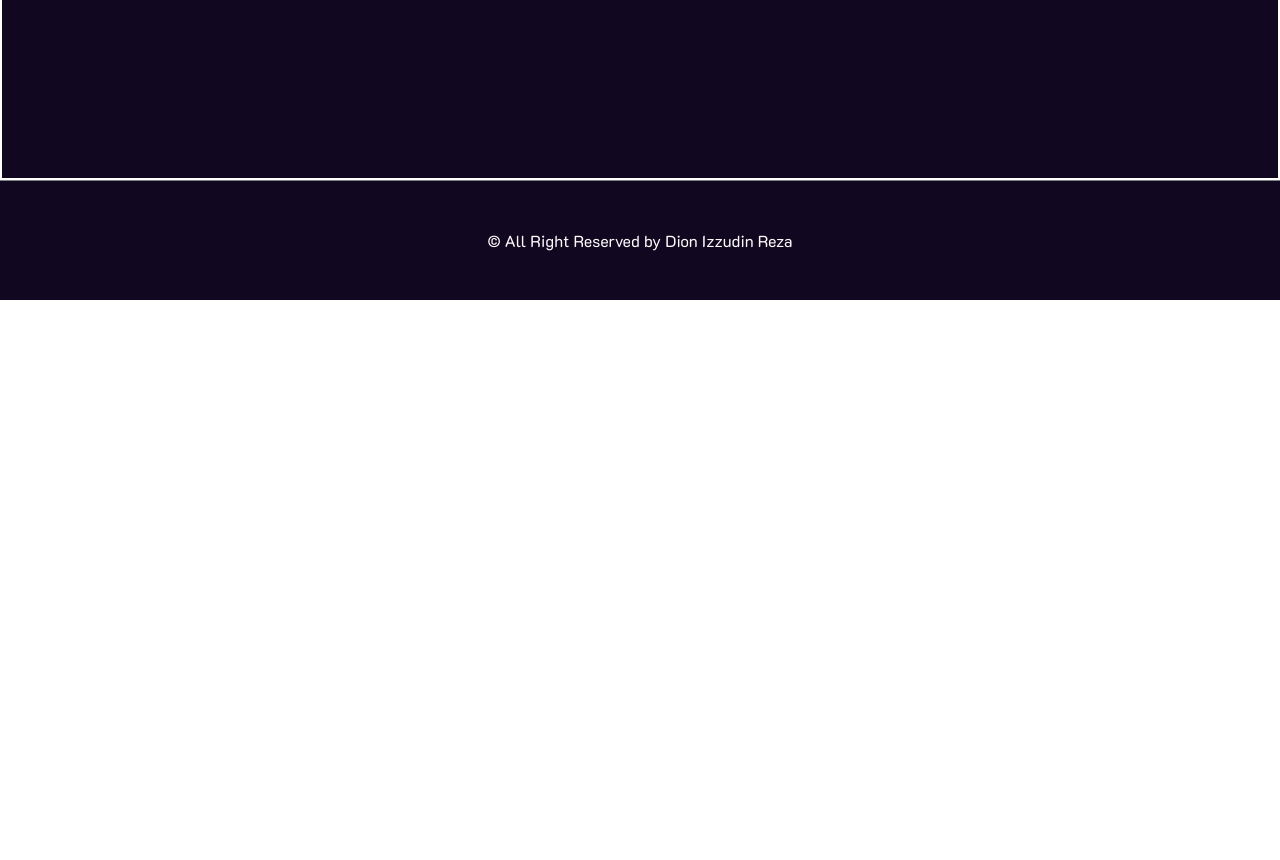
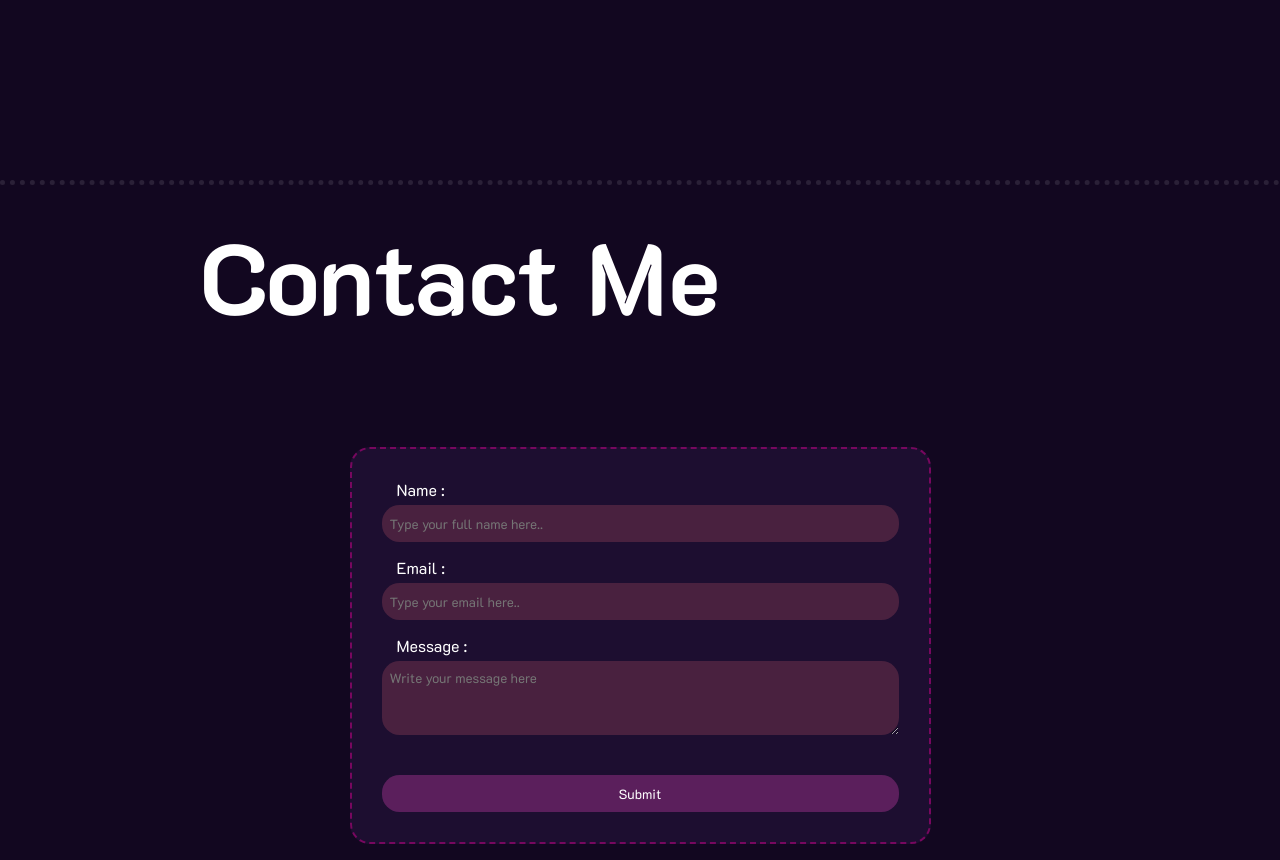
Before and after one commit to DizzRez/Personal-Portfolio, a plain HTML site: page index.html in a window 1280 px wide. Shown: the part 3500-4360 px from the top of the page. Before the commit the page ends 3800 px from the top, so only its background shows below. Drawn offline with Linux system fonts and the light colour scheme.

Commit message:
making contact section

```diff
--- a/index.html
+++ b/index.html
@@ -9,6 +9,7 @@
     <link rel="stylesheet" href="./styles/aboutme.css">
     <link rel="stylesheet" href="./styles/skills.css">
     <link rel="stylesheet" href="./styles/project.css">
+    <link rel="stylesheet" href="./styles/contact.css">
     <title>Reza - Personal Portfolio</title>
 </head>
 <body>
@@ -81,9 +82,22 @@
             </div>
         </div>
     </section>
-    <!-- <section class="contact">
+    <section class="contact">
+        <h2 class="contacttext">Contact Me</h2>
 
-    </section> -->
+        <div class="contcontact">
+            <form action="">
+                <label for="" class="contactlabel">Name :</label><br>
+                <input type="text" class="contactinput" placeholder="Type your full name here.."><br>
+                <label for="" class="contactlabel">Email :</label><br>
+                <input type="text" class="contactinput" placeholder="Type your email here.."><br>
+                <label for="" class="contactlabel">Message :</label><br>
+                <textarea name="message"  id="message" class="contactmessage" placeholder="Write your message here"></textarea><br>
+                <br>
+                <input type="submit" class="contactsubmit">
+            </form>
+        </div>
+    </section>
     <footer>
         <p class="copyright">&copy; All Right Reserved by Dion Izzudin Reza</p>
     </footer>
--- a/styles/contact.css
+++ b/styles/contact.css
@@ -0,0 +1,67 @@
+.contact {
+    display: flex;
+    position: relative;
+    flex-direction: column;
+    align-items: center;
+    justify-content: center;
+    background-color: #120720;
+    color: white;
+    height: 100vh;
+    border-top: 5px dotted rgba(255, 255, 255, 0.1);
+}
+
+.contacttext {
+    font-size: 100px;
+    line-height: 80px;
+    position: absolute;
+    top: 50px;
+    left: 200px;
+}
+
+.contcontact {
+    border: 2px dashed rgb(119, 7, 95);
+    background-color: #1d0e30;
+    padding: 30px;
+    border-radius: 20px;
+    margin-top: 125px;
+}
+
+.contactlabel {
+    margin-bottom: 5px;
+    margin-left: 15px;
+}
+
+.contactinput {
+    border-radius: 17.5px ;
+    width: 517px;
+    height: 37px;
+    padding: 8px;
+    background-color: #49213F;
+    border: none;
+    margin-top: 5px;
+    margin-bottom: 15px;
+    color: white;
+}
+
+.contactmessage {
+    border-radius: 17.5px;
+    width: 517px;
+    height: 74px;
+    padding: 8px;
+    background-color: #49213F;
+    border: none;
+    margin-top: 5px;
+    margin-bottom: 10px;
+    color: white;
+}
+
+.contactsubmit {
+    border-radius: 17.5px;
+    width: 517px;
+    height: 37px;
+    padding: 8px;
+    background-color: #5b1f5c;
+    border: none;
+    margin-top: 5px;
+    color: #ffffff;
+}
--- a/styles/project.css
+++ b/styles/project.css
@@ -19,7 +19,7 @@
 }
 
 .project-grid{
-    border: 2px solid white;
+    /* border: 2px solid white; */
     position: relative;
     height: 100%;
     display: flex;
```
